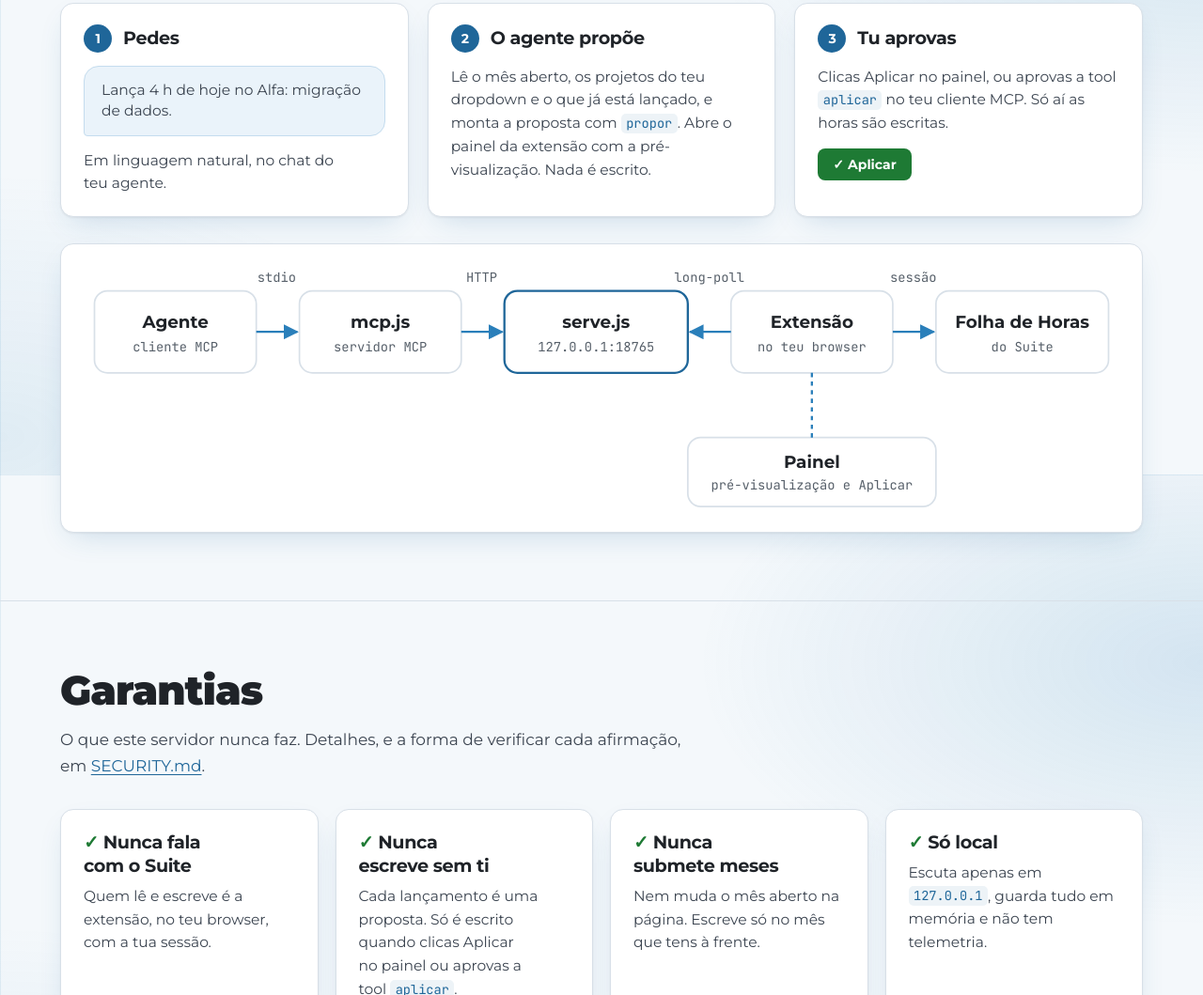
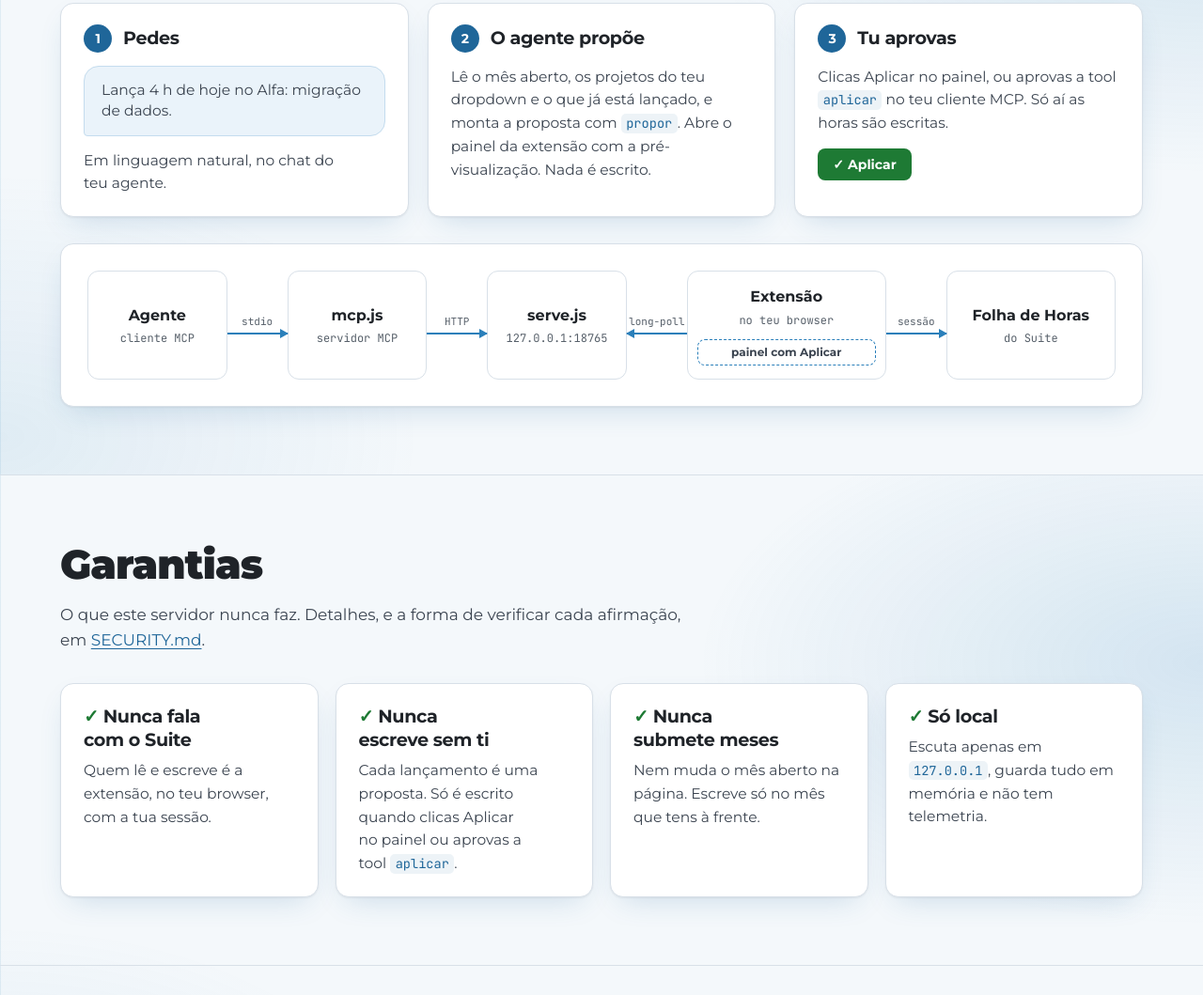
Before and after one commit to williansaez/suite-timesheet-mcp, a website: page docs/index.html in a window 1280 px wide. Shown: the part 1095-2154 px from the top of the page at 94% size. Drawn offline with Linux system fonts and the light colour scheme.

Commit message:
feat(site): fluxo em HTML, horizontal em ecrãs largos e vertical nos estreitos
Co-Authored-By: Claude Opus 5.5 <noreply@anthropic.com>

```diff
--- a/docs/index.html
+++ b/docs/index.html
@@ -132,10 +132,27 @@
     .passos p { color: var(--soft); font-size: 15.5px; }
     .balao { font-size: 17px; line-height: 1.45; color: var(--text); background: #eaf3fa; border: 1px solid #c4dcee; border-radius: 16px 16px 16px 4px; padding: 14px 18px; }
     .aprovar { justify-self: start; font: 700 14px/1 var(--sans); color: #fff; background: var(--ok); border-radius: 8px; padding: 10px 16px; }
-    .diagrama { margin-top: 28px; overflow-x: auto; }
-    .diagrama svg { display: block; min-width: 760px; width: 100%; height: auto; }
-    .diagrama text { font-family: var(--sans); fill: var(--text); }
-    .diagrama .m { font-family: var(--mono); fill: var(--muted); }
+    /* Fluxo: horizontal em ecrãs largos, vertical abaixo de 1200 px (setas rodam com o eixo). */
+    .fluxo { margin-top: 28px; display: flex; align-items: stretch; padding: 28px; }
+    .no { flex: 1 1 0; min-width: 0; display: flex; flex-direction: column; justify-content: center; gap: 4px; text-align: center; padding: 14px 10px; border: 1.5px solid var(--line); border-radius: 12px; background: #fff; }
+    .no b { font-weight: 700; font-size: 16px; }
+    .no span { font: 12px/1.4 var(--mono); color: var(--muted); }
+    .no .painel { margin-top: 8px; padding: 5px 8px; border: 1px dashed var(--accent-2); border-radius: 8px; color: var(--soft); font: 700 12px/1.3 var(--sans); }
+    .no.largo { flex-grow: 1.5; }
+    .no.medio { flex-grow: 1.25; }
+    .lig { flex: 0 0 64px; position: relative; display: flex; flex-direction: column; justify-content: center; align-items: center; gap: 6px; font: 11px/1 var(--mono); color: var(--muted); }
+    .lig i { position: relative; display: block; width: 100%; height: 2px; background: var(--accent-2); }
+    .lig i::after { content: ""; position: absolute; top: 50%; right: -1px; transform: translateY(-50%); border-left: 9px solid var(--accent-2); border-top: 5px solid transparent; border-bottom: 5px solid transparent; }
+    .lig.volta i::after { right: auto; left: -1px; border-left: 0; border-right: 9px solid var(--accent-2); }
+    @media (max-width: 1200px) {
+      .fluxo { flex-direction: column; max-width: 380px; margin-inline: auto; padding: 22px; }
+      .no { flex: none; }
+      .lig { flex: none; height: 56px; }
+      .lig i { position: absolute; left: 50%; top: 0; width: 2px; height: 100%; transform: translateX(-50%); }
+      .lig span { position: absolute; left: calc(50% + 14px); top: 50%; transform: translateY(-50%); }
+      .lig i::after { top: auto; bottom: -1px; right: auto; left: 50%; transform: translateX(-50%); border: 0; border-top: 9px solid var(--accent-2); border-left: 5px solid transparent; border-right: 5px solid transparent; }
+      .lig.volta i::after { bottom: auto; top: -1px; left: 50%; border-top: 0; border-bottom: 9px solid var(--accent-2); border-left: 5px solid transparent; border-right: 5px solid transparent; }
+    }
     .garantias { margin-top: 32px; display: grid; grid-template-columns: repeat(4, minmax(0, 1fr)); gap: 18px; }
     @media (max-width: 1100px) { .garantias { grid-template-columns: repeat(2, minmax(0, 1fr)); } }
     @media (max-width: 560px) { .garantias { grid-template-columns: minmax(0, 1fr); } }
@@ -241,47 +258,16 @@
             <span class="aprovar" aria-hidden="true">✓ Aplicar</span>
           </div>
         </div>
-        <div class="diagrama card" role="img" aria-label="O agente fala por stdio com o mcp.js, que fala por HTTP local com o serve.js em 127.0.0.1:18765. A extensão no browser faz long-poll ao serve.js, lê e escreve a Folha de Horas do Suite com a tua sessão, e mostra o painel com a pré-visualização e o botão Aplicar.">
-          <svg viewBox="0 6 960 228" aria-hidden="true">
-            <defs>
-              <marker id="seta" viewBox="0 0 10 10" refX="9" refY="5" markerWidth="7" markerHeight="7" orient="auto-start-reverse"><path d="M0,0 L10,5 L0,10 z" fill="#2a7fba" /></marker>
-            </defs>
-            <g fill="#fff" stroke="#d8e0e8" stroke-width="1.5">
-              <rect x="10" y="30" width="150" height="76" rx="12" />
-              <rect x="200" y="30" width="150" height="76" rx="12" />
-              <rect x="390" y="30" width="170" height="76" rx="12" stroke="#1f6699" stroke-width="2" />
-              <rect x="600" y="30" width="150" height="76" rx="12" />
-              <rect x="790" y="30" width="160" height="76" rx="12" />
-              <rect x="560" y="166" width="230" height="64" rx="12" />
-            </g>
-            <g stroke="#2a7fba" stroke-width="2" fill="none" marker-end="url(#seta)">
-              <line x1="160" y1="68" x2="198" y2="68" />
-              <line x1="350" y1="68" x2="388" y2="68" />
-              <line x1="600" y1="68" x2="562" y2="68" />
-              <line x1="750" y1="68" x2="788" y2="68" />
-            </g>
-            <line x1="675" y1="106" x2="675" y2="166" stroke="#2a7fba" stroke-width="2" stroke-dasharray="4 4" />
-            <g font-size="16" font-weight="700" text-anchor="middle">
-              <text x="85" y="64">Agente</text>
-              <text x="275" y="64">mcp.js</text>
-              <text x="475" y="64">serve.js</text>
-              <text x="675" y="64">Extensão</text>
-              <text x="870" y="64">Folha de Horas</text>
-              <text x="675" y="194">Painel</text>
-            </g>
-            <g font-size="12" text-anchor="middle" class="m">
-              <text x="85" y="86" class="m">cliente MCP</text>
-              <text x="275" y="86" class="m">servidor MCP</text>
-              <text x="475" y="86" class="m">127.0.0.1:18765</text>
-              <text x="675" y="86" class="m">no teu browser</text>
-              <text x="870" y="86" class="m">do Suite</text>
-              <text x="675" y="214" class="m">pré-visualização e Aplicar</text>
-              <text x="179" y="22" class="m">stdio</text>
-              <text x="369" y="22" class="m">HTTP</text>
-              <text x="580" y="22" class="m">long-poll</text>
-              <text x="769" y="22" class="m">sessão</text>
-            </g>
-          </svg>
+        <div class="fluxo card" role="img" aria-label="O agente fala por stdio com o mcp.js, que fala por HTTP local com o serve.js em 127.0.0.1:18765. A extensão no teu browser faz long-poll ao serve.js, mostra o painel com a pré-visualização e o botão Aplicar, e lê e escreve a Folha de Horas do Suite com a tua sessão.">
+          <div class="no"><b>Agente</b><span>cliente MCP</span></div>
+          <div class="lig"><span>stdio</span><i></i></div>
+          <div class="no"><b>mcp.js</b><span>servidor MCP</span></div>
+          <div class="lig"><span>HTTP</span><i></i></div>
+          <div class="no"><b>serve.js</b><span>127.0.0.1:18765</span></div>
+          <div class="lig volta"><span>long-poll</span><i></i></div>
+          <div class="no largo"><b>Extensão</b><span>no teu browser</span><span class="painel">painel com Aplicar</span></div>
+          <div class="lig"><span>sessão</span><i></i></div>
+          <div class="no medio"><b>Folha de Horas</b><span>do Suite</span></div>
         </div>
       </div>
     </section>
```
